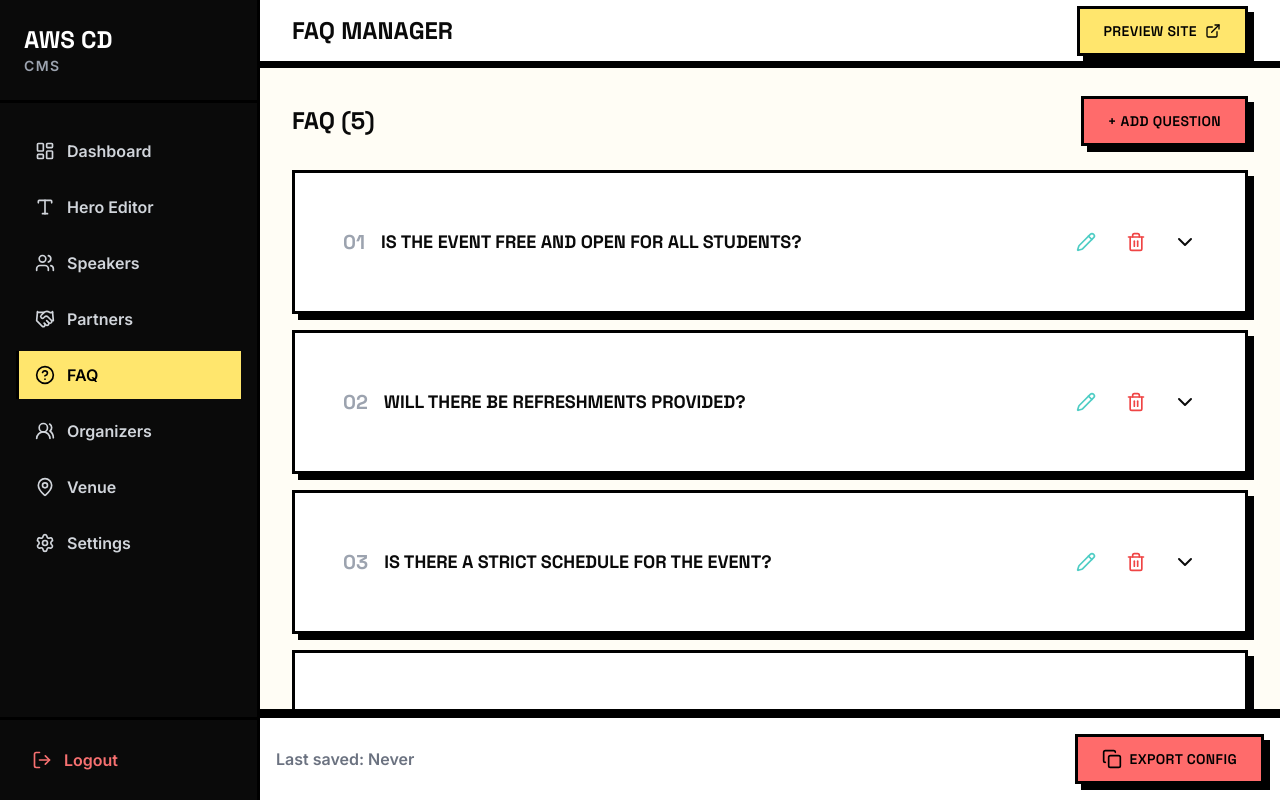
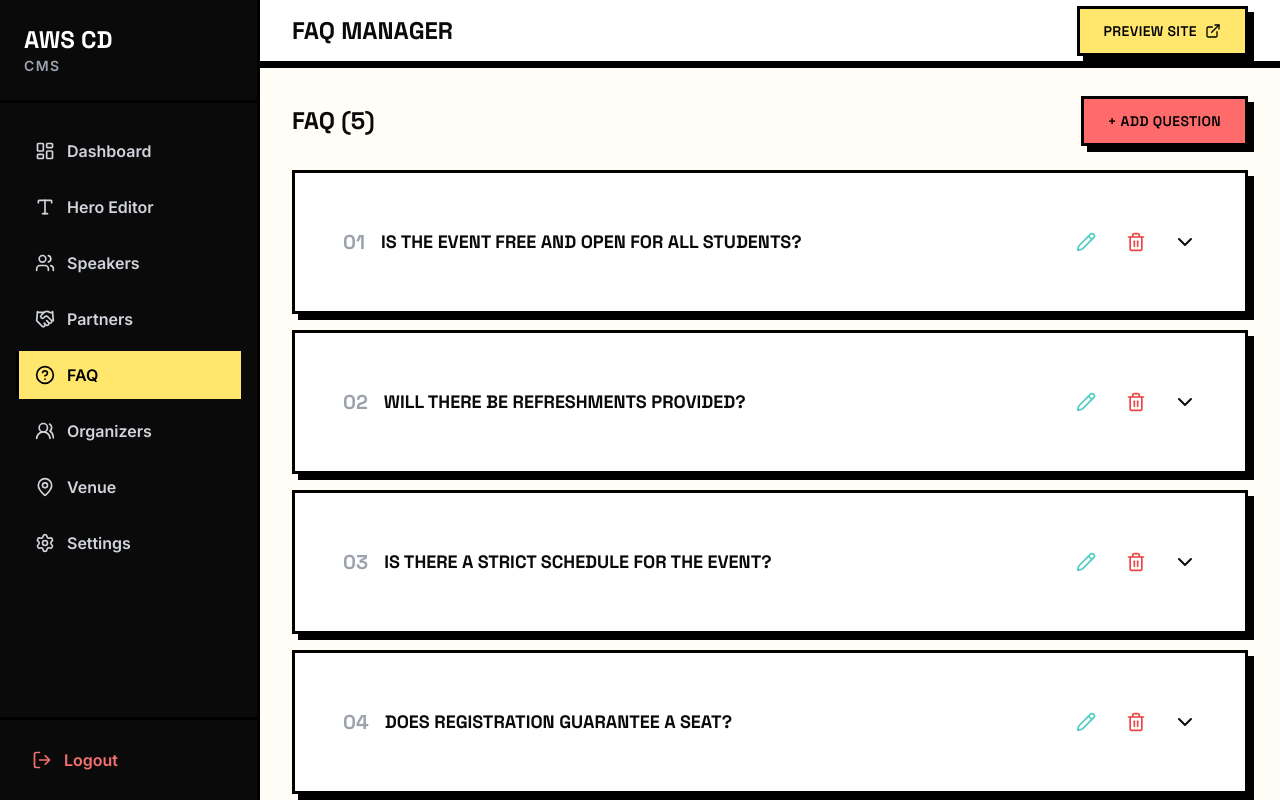
Before and after one commit to abdulmueezdev/aws-community-day-2026, a React (Vite) app: page /admin/faq in a window 1280 px wide. Shown: the top 800 px of the page. Built offline with nearby package versions, Linux system fonts and the light colour scheme.

Commit message:
fix: hero live save working, export bar removed from all admin pages

```diff
--- a/src/admin/pages/FAQManager.tsx
+++ b/src/admin/pages/FAQManager.tsx
@@ -3,7 +3,6 @@ import { ChevronDown, ChevronUp, Pencil, Trash2 } from 'lucide-react';
 import { NeoButton } from '../../components/NeoButton';
 import { NeoCard } from '../../components/NeoCard';
 import { NeoInput } from '../../components/NeoInput';
-import { ExportConfig } from '../components/ExportConfig';
 import { ConfirmDialog } from '../components/ConfirmDialog';
 import { defaultSiteData, type FAQ } from '../../data/siteData';
 
@@ -35,7 +34,7 @@ export function FAQManager() {
     setDeletingId(null);
   };
 
-  const currentConfig = { ...defaultSiteData, faqs };
+
 
   return (
     <div className="flex flex-col gap-6">
@@ -118,7 +117,6 @@ export function FAQManager() {
         onCancel={() => setIsConfirmOpen(false)}
       />
 
-      <ExportConfig data={currentConfig} />
     </div>
   );
 }
--- a/src/admin/pages/HeroEditor.tsx
+++ b/src/admin/pages/HeroEditor.tsx
@@ -1,7 +1,7 @@
 import { useState } from 'react';
 import { NeoCard } from '../../components/NeoCard';
 import { NeoInput } from '../../components/NeoInput';
-import { ExportConfig } from '../components/ExportConfig';
+
 import { defaultSiteData } from '../../data/siteData';
 import { useSiteData } from '../../context/SiteDataContext';
 
@@ -10,11 +10,12 @@ export function HeroEditor() {
   const [heroData, setHeroData] = useState(siteData.event);
 
   const handleUpdate = (field: keyof typeof heroData, value: string | boolean) => {
-    setHeroData(prev => ({ ...prev, [field]: value }));
-    updateSiteData({ event: { ...heroData, [field]: value } as any });
+    setHeroData(prev => {
+      const updated = { ...prev, [field]: value };
+      updateSiteData({ event: updated } as any);
+      return updated;
+    });
   };
-
-  const currentConfig = { ...siteData, event: heroData };
 
   return (
     <div className="flex flex-col gap-8">
@@ -116,8 +117,6 @@ export function HeroEditor() {
           </NeoCard>
         </div>
       </div>
-
-      <ExportConfig data={currentConfig} />
     </div>
   );
 }
--- a/src/admin/pages/OrganizersManager.tsx
+++ b/src/admin/pages/OrganizersManager.tsx
@@ -2,7 +2,6 @@ import { useState } from 'react';
 import { Pencil, Trash2 } from 'lucide-react';
 import { NeoButton } from '../../components/NeoButton';
 import { NeoCard } from '../../components/NeoCard';
-import { ExportConfig } from '../components/ExportConfig';
 import { ConfirmDialog } from '../components/ConfirmDialog';
 import { defaultSiteData } from '../../data/siteData';
 
@@ -19,7 +18,7 @@ export function OrganizersManager() {
     setDeletingId(null);
   };
 
-  const currentConfig = { ...defaultSiteData, organizers };
+
 
   return (
     <div className="flex flex-col gap-6">
@@ -70,7 +69,6 @@ export function OrganizersManager() {
         onCancel={() => setIsConfirmOpen(false)}
       />
 
-      <ExportConfig data={currentConfig} />
     </div>
   );
 }
--- a/src/admin/pages/PartnersManager.tsx
+++ b/src/admin/pages/PartnersManager.tsx
@@ -2,7 +2,6 @@ import { useState } from 'react';
 import { Pencil, Trash2, Eye, EyeOff } from 'lucide-react';
 import { NeoButton } from '../../components/NeoButton';
 import { NeoCard } from '../../components/NeoCard';
-import { ExportConfig } from '../components/ExportConfig';
 import { ConfirmDialog } from '../components/ConfirmDialog';
 import { defaultSiteData } from '../../data/siteData';
 
@@ -19,7 +18,7 @@ export function PartnersManager() {
     setDeletingId(null);
   };
 
-  const currentConfig = { ...defaultSiteData, partners };
+
 
   return (
     <div className="flex flex-col gap-6">
@@ -87,7 +86,6 @@ export function PartnersManager() {
         onCancel={() => setIsConfirmOpen(false)}
       />
 
-      <ExportConfig data={currentConfig} />
     </div>
   );
 }
--- a/src/admin/pages/Settings.tsx
+++ b/src/admin/pages/Settings.tsx
@@ -1,7 +1,6 @@
 import { useState } from 'react';
 import { NeoCard } from '../../components/NeoCard';
 import { NeoInput } from '../../components/NeoInput';
-import { ExportConfig } from '../components/ExportConfig';
 import { defaultSiteData } from '../../data/siteData';
 
 export function Settings() {
@@ -14,7 +13,7 @@ export function Settings() {
     }));
   };
 
-  const currentConfig = { ...defaultSiteData, settings: settingsData };
+
 
   return (
     <div className="flex flex-col gap-8">
@@ -118,7 +117,6 @@ export function Settings() {
 
       </div>
 
-      <ExportConfig data={currentConfig} />
     </div>
   );
 }
--- a/src/admin/pages/SpeakersManager.tsx
+++ b/src/admin/pages/SpeakersManager.tsx
@@ -4,7 +4,6 @@ import { NeoButton } from '../../components/NeoButton';
 import { NeoCard } from '../../components/NeoCard';
 import { NeoBadge } from '../../components/NeoBadge';
 import { SpeakerModal } from '../components/SpeakerModal';
-import { ExportConfig } from '../components/ExportConfig';
 import { ConfirmDialog } from '../components/ConfirmDialog';
 import { defaultSiteData, type Speaker } from '../../data/siteData';
 
@@ -37,7 +36,7 @@ export function SpeakersManager() {
     setDeletingId(null);
   };
 
-  const currentConfig = { ...defaultSiteData, speakers };
+
 
   return (
     <div className="flex flex-col gap-6">
@@ -138,7 +137,6 @@ export function SpeakersManager() {
         onCancel={() => setIsConfirmOpen(false)}
       />
 
-      <ExportConfig data={currentConfig} />
     </div>
   );
 }
--- a/src/admin/pages/VenueEditor.tsx
+++ b/src/admin/pages/VenueEditor.tsx
@@ -1,7 +1,6 @@
 import { useState } from 'react';
 import { NeoCard } from '../../components/NeoCard';
 import { NeoInput } from '../../components/NeoInput';
-import { ExportConfig } from '../components/ExportConfig';
 import { defaultSiteData } from '../../data/siteData';
 import { Venue } from '../../sections/Venue';
 
@@ -12,7 +11,7 @@ export function VenueEditor() {
     setVenueData(prev => ({ ...prev, [field]: value }));
   };
 
-  const currentConfig = { ...defaultSiteData, event: venueData };
+
 
   return (
     <div className="flex flex-col gap-8">
@@ -92,7 +91,6 @@ export function VenueEditor() {
         </div>
       </div>
 
-      <ExportConfig data={currentConfig} />
     </div>
   );
 }
```
